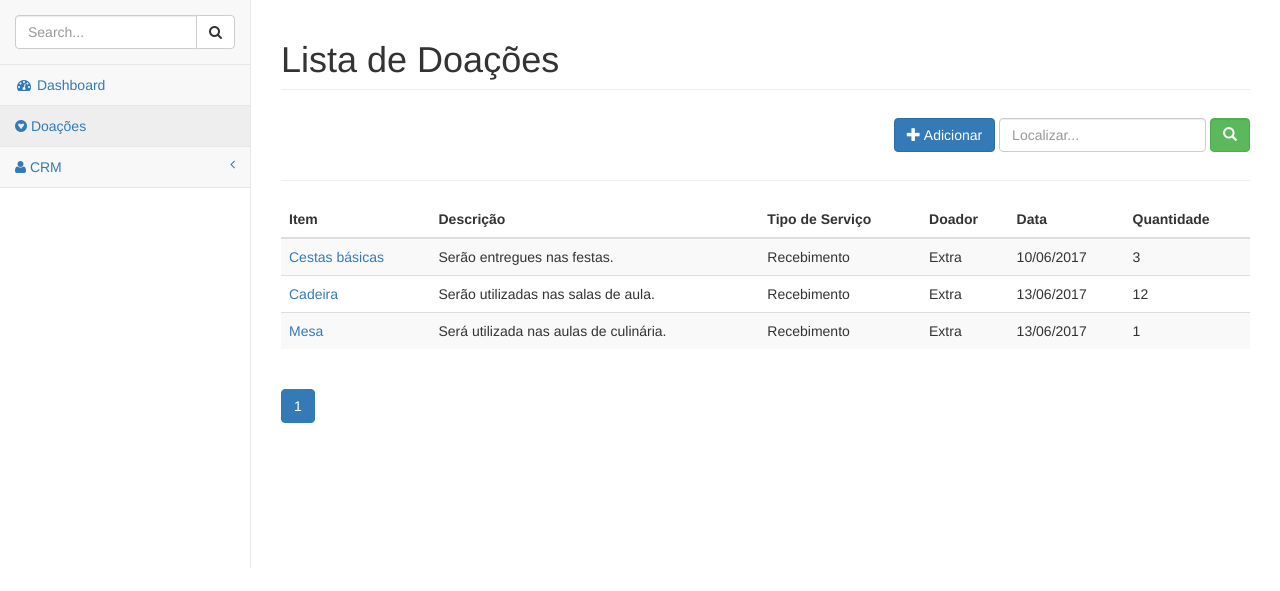
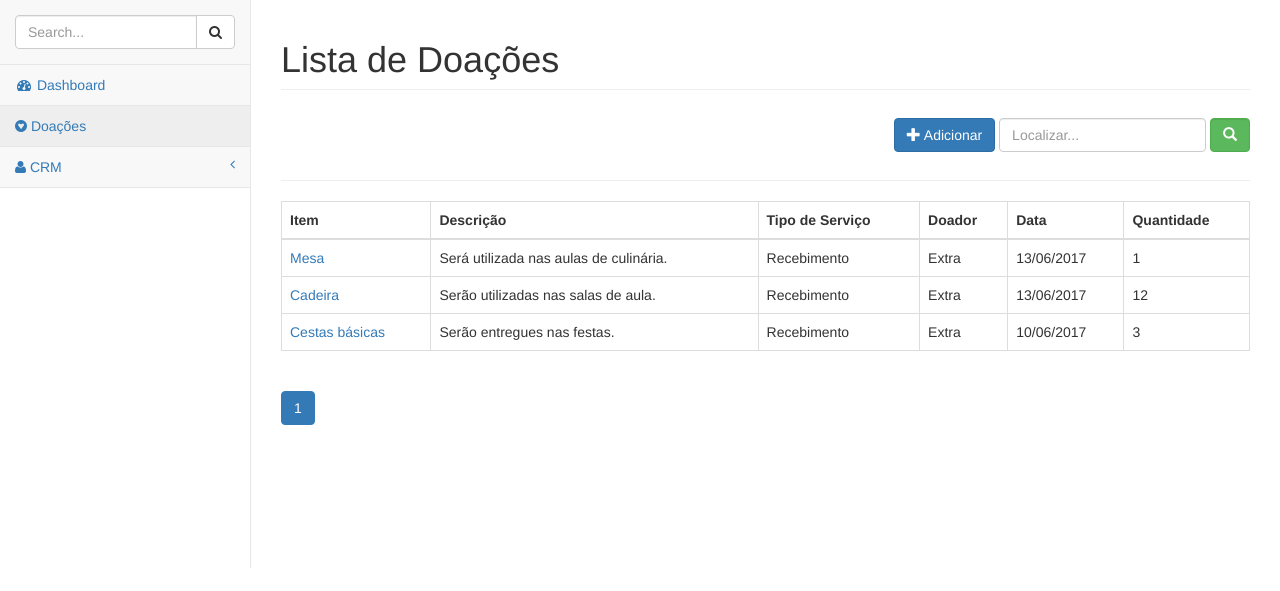
Before and after one commit to Lucasfeelix/ong-joao-de-barro, a Django app: page /doacoes/ in a window 1280 px wide. Shown: the part 51-642 px from the top of the page. Run offline with Django 3.2, Linux system fonts and the light colour scheme; data comes from the database, SQL or seed files in the repository; both versions use the stored data as it was after the commit; some libraries are stand-ins or nearby versions.

Commit message:
Atualização do template donations_list.html, mudança na forma da tabela; Adição de queryset em DonationsListView em views.py para que seja renderizado por ordem de ultimos add por data em donations_list.html e mudanças no db.sqlite3 por inserção de dados para testes;

```diff
--- a/donations/templates/donations/donations_list.html
+++ b/donations/templates/donations/donations_list.html
@@ -34,7 +34,7 @@
           <hr/>
         </div>
         <div class="col-md-12">
-        	<table class="table table-striped">
+        	<table class="table table-bordered">
         		<thead>
         			<tr>
         				<th>Item</th><th>Descrição</th><th>Tipo de Serviço</th><th>Doador</th><th>Data</th><th>Quantidade</th>
--- a/donations/views.py
+++ b/donations/views.py
@@ -14,6 +14,7 @@ class DonationsListView(ListView):
     template_name = 'donations/donations_list.html'
     context_object_name = 'donations'
     model = Donations
+    queryset = Donations.objects.all().order_by('-date')
     paginate_by = 10
 
 
```
Also changed, not shown: db.sqlite3.
